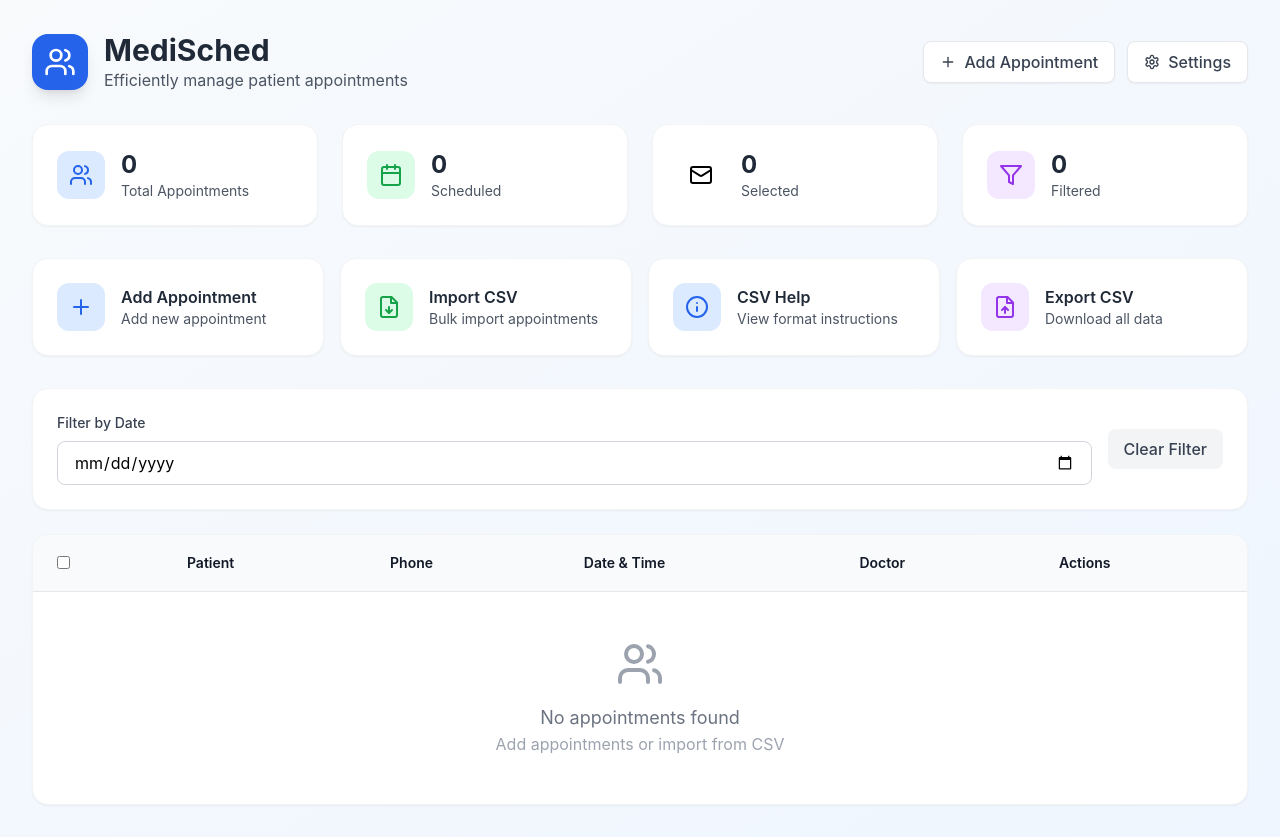
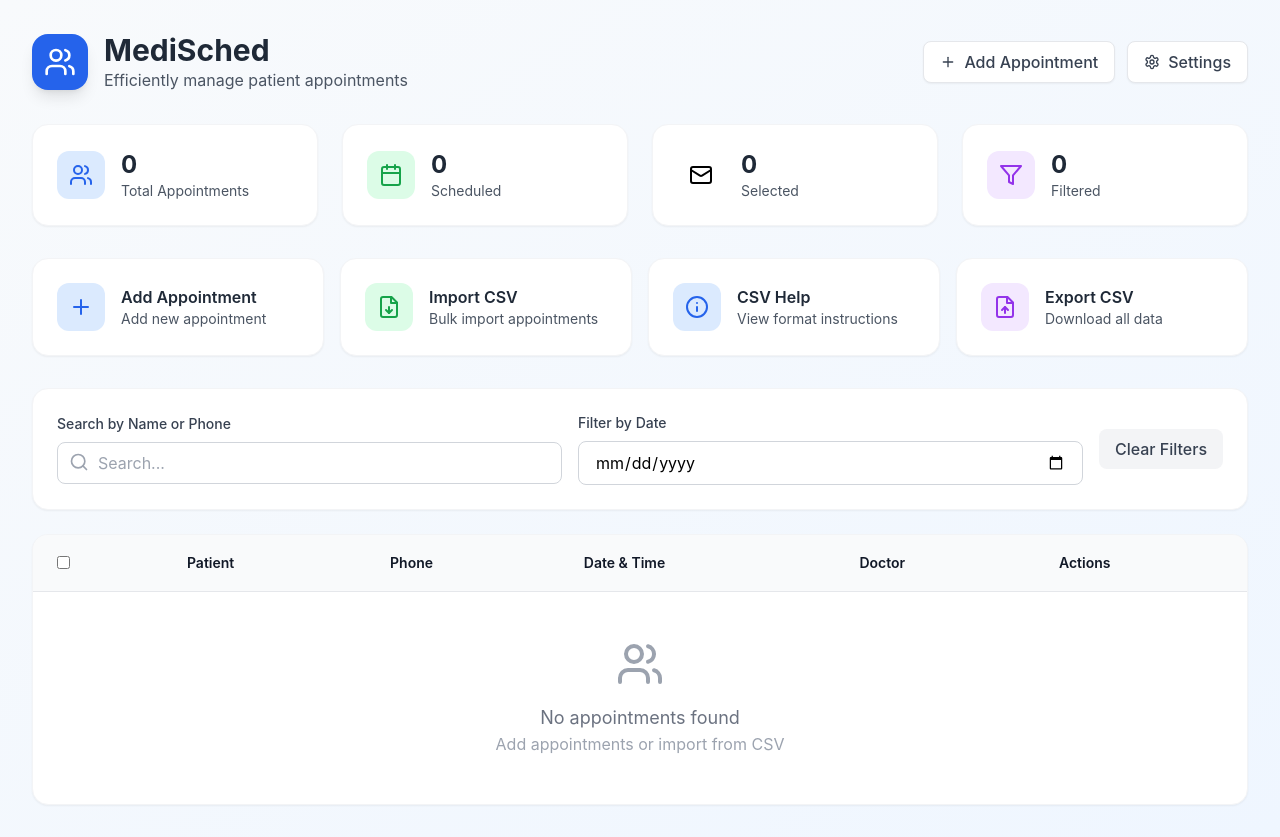
Before and after one commit to ericunadike/MediSched, a React (Vite) app: page / in a window 1280 px wide. Built offline with nearby package versions, Linux system fonts and the light colour scheme.

Commit message:
Update App.jsx
v 1.3. Added data persistence and improve hospital information editing and color selection

```diff
--- a/src/App.jsx
+++ b/src/App.jsx
@@ -1,9 +1,9 @@
-import React, { useState } from 'react';
+import React, { useState, useEffect } from 'react';
 import {
   Calendar, Clock, User, MapPin, Phone, Stethoscope,
   Share2, Plus, Settings, Save, Upload, Download,
   Users, Mail, Filter, Menu, X, ChevronDown,
-  FileUp, FileDown, Edit3, Trash2, Info
+  FileUp, FileDown, Edit3, Trash2, Info, Search
 } from 'lucide-react';
 
 export default function BatchAppointmentSystem() {
@@ -33,10 +33,37 @@ export default function BatchAppointmentSystem() {
   const [tempSettings, setTempSettings] = useState(hospitalInfo);
   const [selectedAppointments, setSelectedAppointments] = useState(new Set());
   const [filterDate, setFilterDate] = useState('');
+  const [searchTerm, setSearchTerm] = useState('');
   const [showMobileMenu, setShowMobileMenu] = useState(false);
   const [editingAppointment, setEditingAppointment] = useState(null);
   const [showCSVInstructions, setShowCSVInstructions] = useState(false);
   const [bulkProgress, setBulkProgress] = useState({ sent: 0, total: 0, status: '' });
+
+  // Persistence: Load appointments from localStorage on mount
+  useEffect(() => {
+    const savedAppointments = localStorage.getItem('appointments');
+    if (savedAppointments) {
+      setAppointments(JSON.parse(savedAppointments));
+    }
+  }, []);
+
+  // Persistence: Save appointments to localStorage on change
+  useEffect(() => {
+    localStorage.setItem('appointments', JSON.stringify(appointments));
+  }, [appointments]);
+
+  // Persistence: Load hospitalInfo from localStorage on mount
+  useEffect(() => {
+    const savedHospitalInfo = localStorage.getItem('hospitalInfo');
+    if (savedHospitalInfo) {
+      setHospitalInfo(JSON.parse(savedHospitalInfo));
+    }
+  }, []);
+
+  // Persistence: Save hospitalInfo to localStorage on change
+  useEffect(() => {
+    localStorage.setItem('hospitalInfo', JSON.stringify(hospitalInfo));
+  }, [hospitalInfo]);
 
   // Handle CSV Import
   const handleCSVImport = (event) => {
@@ -219,7 +246,7 @@ export default function BatchAppointmentSystem() {
     }
   };
 
-  // Generate personalized message text with new format (WhatsApp Markdown)
+  // Generate personalized message text
   const generateMessageText = (appointment) => {
     const formattedDate = new Date(appointment.appointmentDate).toLocaleDateString('en-GB', {
       weekday: 'long',
@@ -475,10 +502,15 @@ ${hospitalInfo.name} Team
     setSelectedAppointments(newSelection);
   };
 
-  // Filter appointments by date
-  const filteredAppointments = filterDate
-    ? appointments.filter(apt => apt.appointmentDate === filterDate)
-    : appointments;
+  // Filter appointments by date and search term
+  const filteredAppointments = appointments.filter(apt => {
+    const matchesDate = filterDate ? apt.appointmentDate === filterDate : true;
+    const matchesSearch = searchTerm ?
+      apt.patientName.toLowerCase().includes(searchTerm.toLowerCase()) ||
+      apt.patientPhone.includes(searchTerm)
+      : true;
+    return matchesDate && matchesSearch;
+  });
 
   // CSV Instructions Modal
   const CSVInstructionsModal = () => (
@@ -899,9 +931,24 @@ Michael Brown,+2348034567890,2024-01-16,14:30,Dr. Williams,Surgery,Follow-up,""`
               </div>
             )}
 
-            {/* Filter Section */}
+            {/* Filter and Search Section */}
             <div className="bg-white rounded-2xl p-6 shadow-sm border border-gray-100 mb-6">
               <div className="flex flex-col md:flex-row gap-4 items-center">
+                <div className="flex-1">
+                  <label className="block text-sm font-medium text-gray-700 mb-2">
+                    Search by Name or Phone
+                  </label>
+                  <div className="relative">
+                    <input
+                      type="text"
+                      value={searchTerm}
+                      onChange={(e) => setSearchTerm(e.target.value)}
+                      className="w-full px-4 py-2 border border-gray-300 rounded-lg focus:ring-2 focus:ring-blue-500 focus:border-transparent pl-10"
+                      placeholder="Search..."
+                    />
+                    <Search className="w-5 h-5 text-gray-400 absolute left-3 top-2.5" />
+                  </div>
+                </div>
                 <div className="flex-1">
                   <label className="block text-sm font-medium text-gray-700 mb-2">
                     Filter by Date
@@ -914,10 +961,13 @@ Michael Brown,+2348034567890,2024-01-16,14:30,Dr. Williams,Surgery,Follow-up,""`
                   />
                 </div>
                 <button
-                  onClick={() => setFilterDate('')}
+                  onClick={() => {
+                    setFilterDate('');
+                    setSearchTerm('');
+                  }}
                   className="bg-gray-100 hover:bg-gray-200 text-gray-700 font-medium py-2 px-4 rounded-lg transition duration-200 mt-6 md:mt-0"
                 >
-                  Clear Filter
+                  Clear Filters
                 </button>
               </div>
             </div>
```
